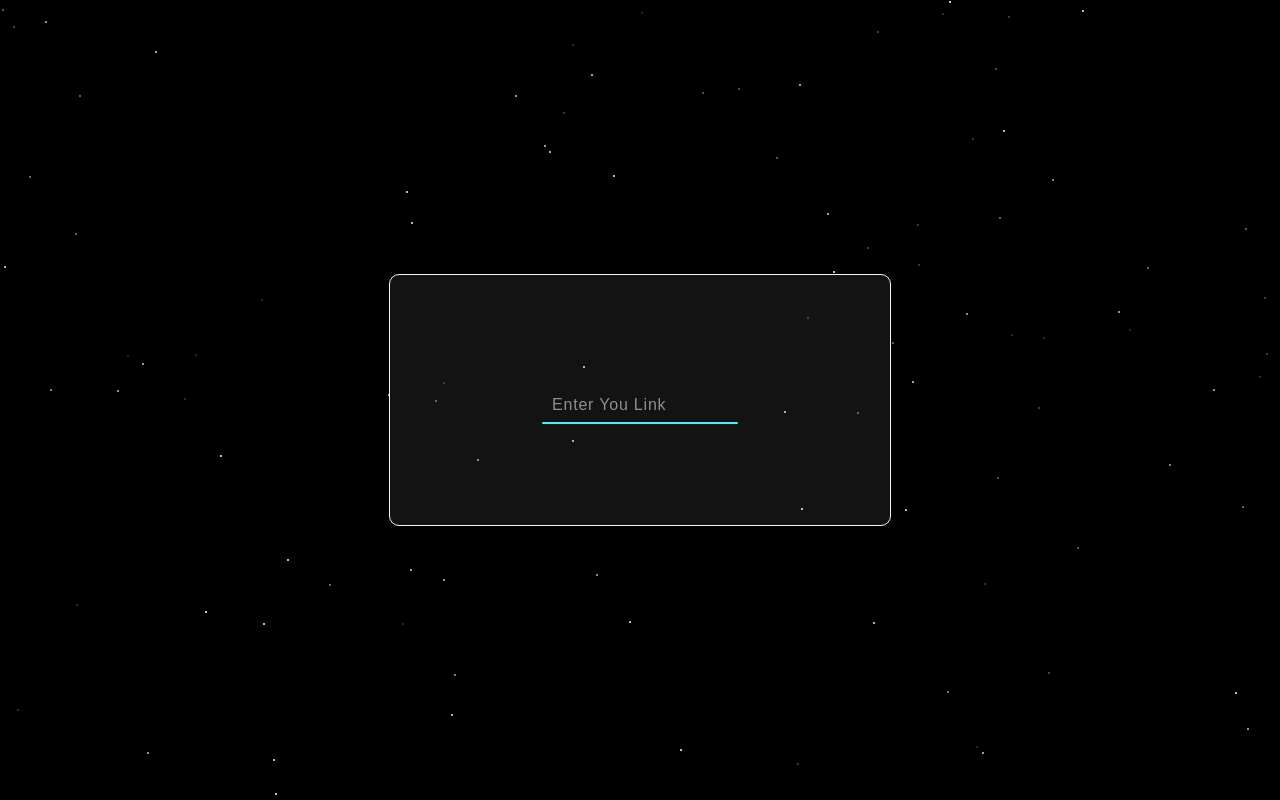
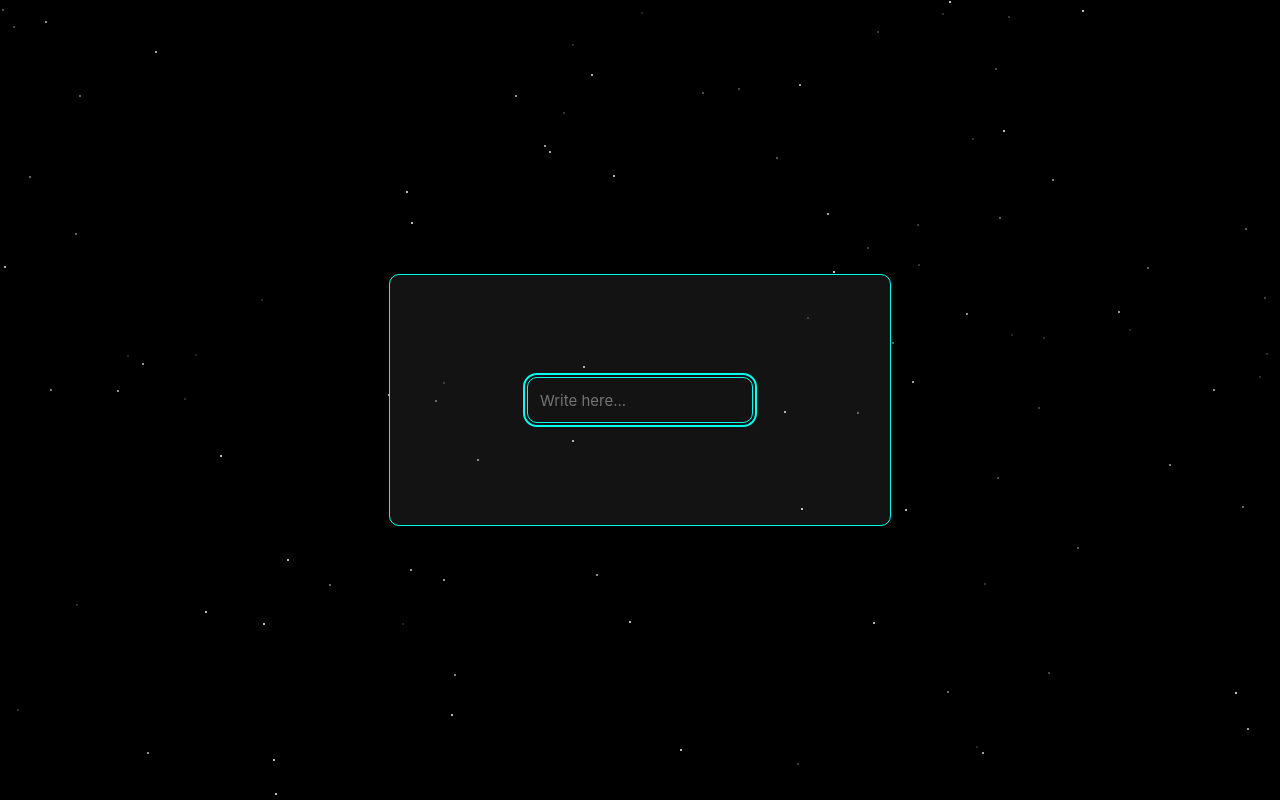
Before and after one commit to Rohan-Naveed/QR-Code-Generator, a plain HTML site: page index.html in a window 1280 px wide. Drawn offline with Linux system fonts and the light colour scheme.

Commit message:
Created Input Box With Design And Functionality To Store The Link Given By User

```diff
--- a/index.html
+++ b/index.html
@@ -4,15 +4,20 @@
     <meta charset="UTF-8" />
     <meta name="viewport" content="width=device-width, initial-scale=1.0" />
     <link href="style.css" rel="stylesheet" />
-    <title>Dark Starfield Background</title>
+    <title>QR Code Generator</title>
   </head>
   <body>
     <div class="container">
-      <div class="inputbox">
-        <input required="required" type="text" />
-        <span>Enter You Link</span>
-        <i></i>
-      </div>
+      <form onsubmit="return false" class="input-container">
+        <!-- From Uiverse.io by cohencoo -->
+        <input
+          type="text"
+          placeholder="Write here..."
+          name="text"
+          class="input"
+        />
+      </form>
+      <div class="qr-box"></div>
     </div>
 
     <script src="script.js"></script>
--- a/script.js
+++ b/script.js
@@ -1,3 +1,8 @@
+// Selecting Elements
+const form = document.querySelector("form");
+const input = document.querySelector("input");
+const qrBox = document.querySelector(".qr-box");
+
 // Create multiple stars at random positions with varied animation durations
 for (let i = 0; i < 100; i++) {
   const star = document.createElement("div");
@@ -7,3 +12,19 @@ for (let i = 0; i < 100; i++) {
   star.style.animationDuration = Math.random() * 3 + 2 + "s";
   document.body.appendChild(star);
 }
+
+// Functions
+
+// Storing input Link
+
+form.addEventListener("submit", function () {
+  const URL = input.value;
+  input.blur();
+  console.log(URL);
+});
+
+// Generating Qr Code
+
+// Creating QR Code Image Elemnet
+
+// Inserting The QR Code Element
--- a/style.css
+++ b/style.css
@@ -38,73 +38,34 @@ body {
   align-items: center;
   justify-content: space-evenly;
   background: rgba(255, 255, 255, 0.074);
-  border: 1px solid aliceblue;
+  border: 1px solid #00ffee;
   border-radius: 10px;
   transition: all 0.5s;
 }
 
-.inputbox {
-  position: relative;
-  width: 196px;
+/* From Uiverse.io by cohencoo */
+.input {
+  height: 20px;
+  width: 200px;
+  border-radius: 10px;
+  outline: 2px solid #00ffee;
+  border: 1.5px #00ffee solid;
+  font-family: -apple-system, BlinkMacSystemFont, "Segoe UI", Roboto, Oxygen,
+    Ubuntu, Cantarell, "Open Sans", "Helvetica Neue", sans-serif;
+  background-color: transparent;
+  outline-offset: 2.5px;
+  padding: 12px 12px;
+  transition: 0.25s;
+  color: #00ffee;
+  caret-color: #00ffee;
+  font-size: 15px;
 }
 
-.inputbox input {
-  position: relative;
-  width: 100%;
-  padding: 20px 10px 10px;
-  background: transparent;
-  outline: none;
-  box-shadow: none;
-  border: none;
-
-  color: #23242a;
-  font-size: 1em;
-  letter-spacing: 0.05em;
-  transition: 0.5s;
-  z-index: 10;
+.input:focus {
+  outline-offset: 10px;
+  border: 1.5px #00ffee solid;
+  background-color: #000;
 }
-
-.inputbox span {
-  position: absolute;
-  bottom: 0;
-  left: 0;
-  padding: 20px 10px 10px;
-  font-size: 1em;
-  color: #8f8f8f;
-  letter-spacing: 00.05em;
-  transition: 0.5s;
-  pointer-events: none;
+.qr-box {
+  display: none;
 }
-
-.inputbox input:valid ~ span,
-.inputbox input:focus ~ span {
-  color: #45f3ff;
-  transform: translateX(-10px) translateY(-40px);
-  font-size: 0, 75em;
-}
-
-.inputbox input:focus {
-  caret-color: #45f3ff;
-}
-
-.inputbox i {
-  position: absolute;
-  left: 0;
-  bottom: 0;
-  width: 100%;
-  height: 2px;
-  background: #45f3ff;
-  border-radius: 4px;
-  transition: 0.5s;
-  pointer-events: none;
-  z-index: 9;
-}
-
-.inputbox input:valid ~ i,
-.inputbox input:focus ~ i {
-  height: 44px;
-  background-color: transparent;
-  /* border: 1px #45f3ff solid; */
-  box-shadow: 0px 0px 15px 1px #45f3ff;
-  border-radius: 10px;
-}
```
